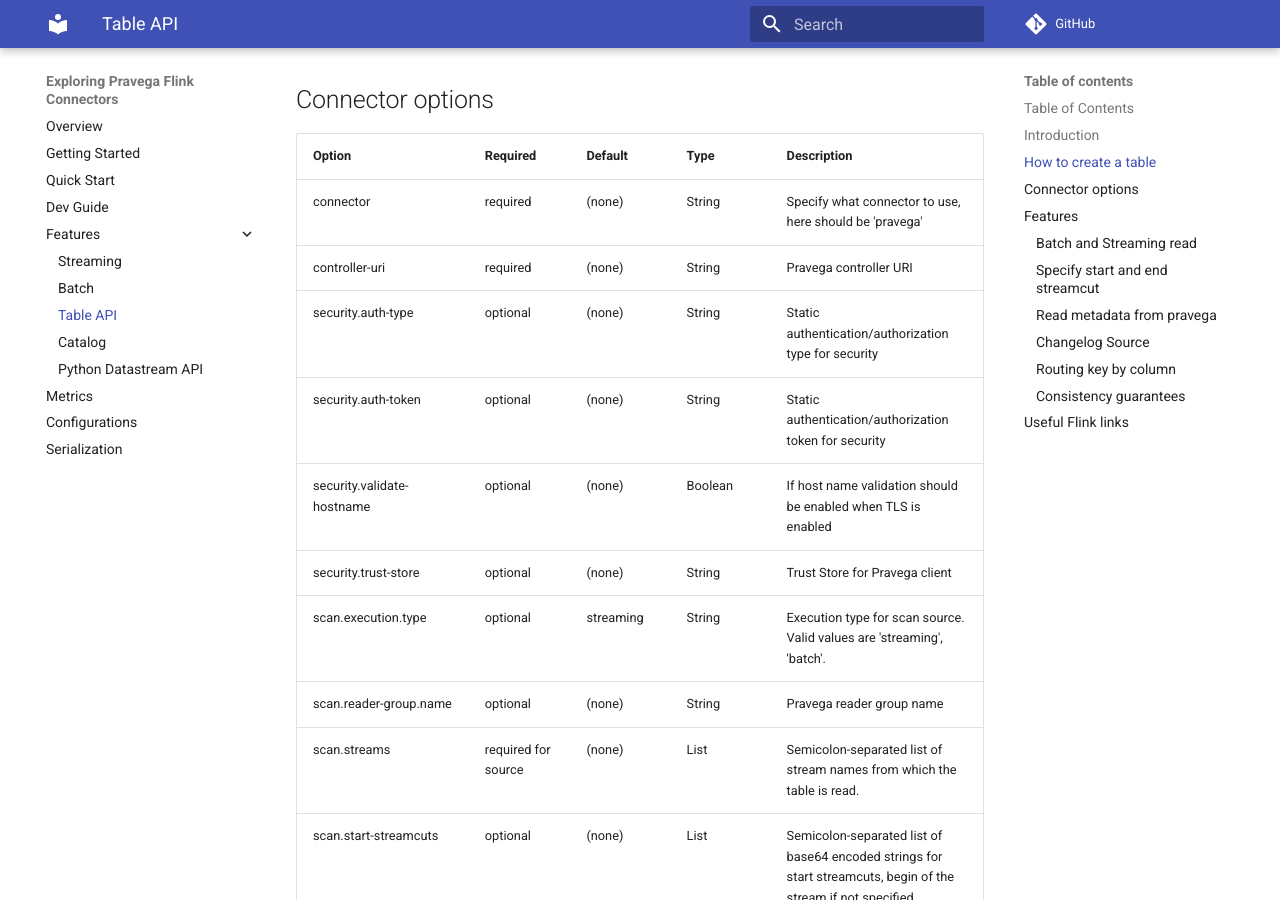
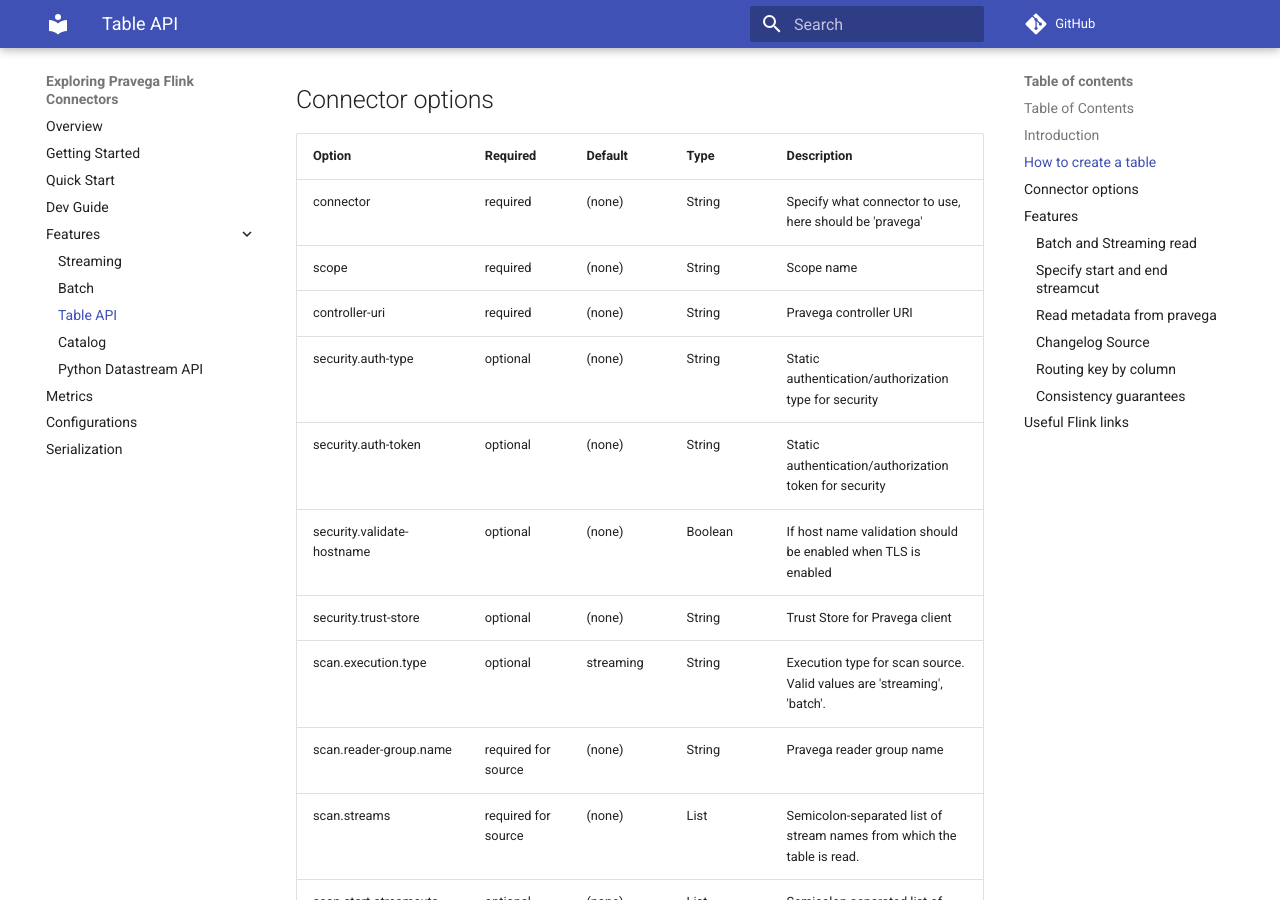
Before and after one commit to pravega/flink-connectors, an MkDocs documentation site: the page built from documentation/src/docs/table-api.md, in a window 1280 px wide and 900 px high, scrolled down 1703 px. Built offline with MkDocs 1.6.1 and Material for MkDocs 9.7.7, drawn with Linux system fonts in a browser that asks for light colours; comment, search, counter and statistics services are not loaded.

Commit message:
updage connector options doc for table-api

```diff
--- a/documentation/src/docs/table-api.md
+++ b/documentation/src/docs/table-api.md
@@ -82,13 +82,14 @@
 | Option                                                 | Required            | Default       | Type         | Description                                                                                                   |
 |--------------------------------------------------------|---------------------|---------------|--------------|---------------------------------------------------------------------------------------------------------------|
 | connector                                              | required            | (none)        | String       | Specify what connector to use, here should be 'pravega'                                                       |
+| scope                                                  | required            | (none)        | String       | Scope name                                                       |
 | controller-uri                                         | required            | (none)        | String       | Pravega controller URI                                                                                        |
 | security.auth-type                                     | optional            | (none)        | String       | Static authentication/authorization type for security                                                         |
 | security.auth-token                                    | optional            | (none)        | String       | Static authentication/authorization token for security                                                        |
 | security.validate-hostname                             | optional            | (none)        | Boolean      | If host name validation should be enabled when TLS is enabled                                                 |
 | security.trust-store                                   | optional            | (none)        | String       | Trust Store for Pravega client                                                                                |
 | scan.execution.type                                    | optional            | streaming     | String       | Execution type for scan source. Valid values are 'streaming', 'batch'.                                        |
-| scan.reader-group.name                                 | optional            | (none)        | String       | Pravega reader group name                                                                                     |
+| scan.reader-group.name                                 | required for source | (none)        | String       | Pravega reader group name                                                                                     |
 | scan.streams                                           | required for source | (none)        | List<String> | Semicolon-separated list of stream names from which the table is read.                                        |
 | scan.start-streamcuts                                  | optional            | (none)        | List<String> | Semicolon-separated list of base64 encoded strings for start streamcuts, begin of the stream if not specified |
 | scan.end-streamcuts                                    | optional            | (none)        | List<String> | Semicolon-separated list of base64 encoded strings for end streamcuts, unbounded end if not specified         |
```
